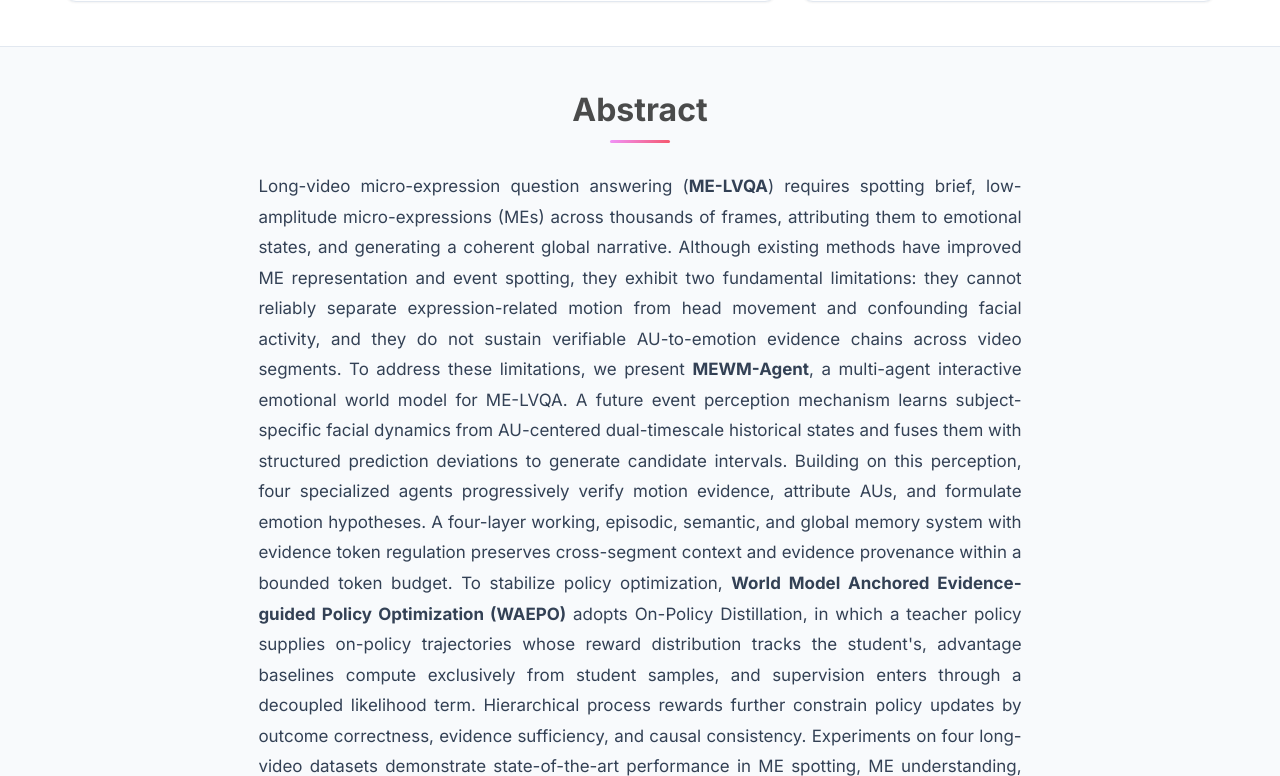
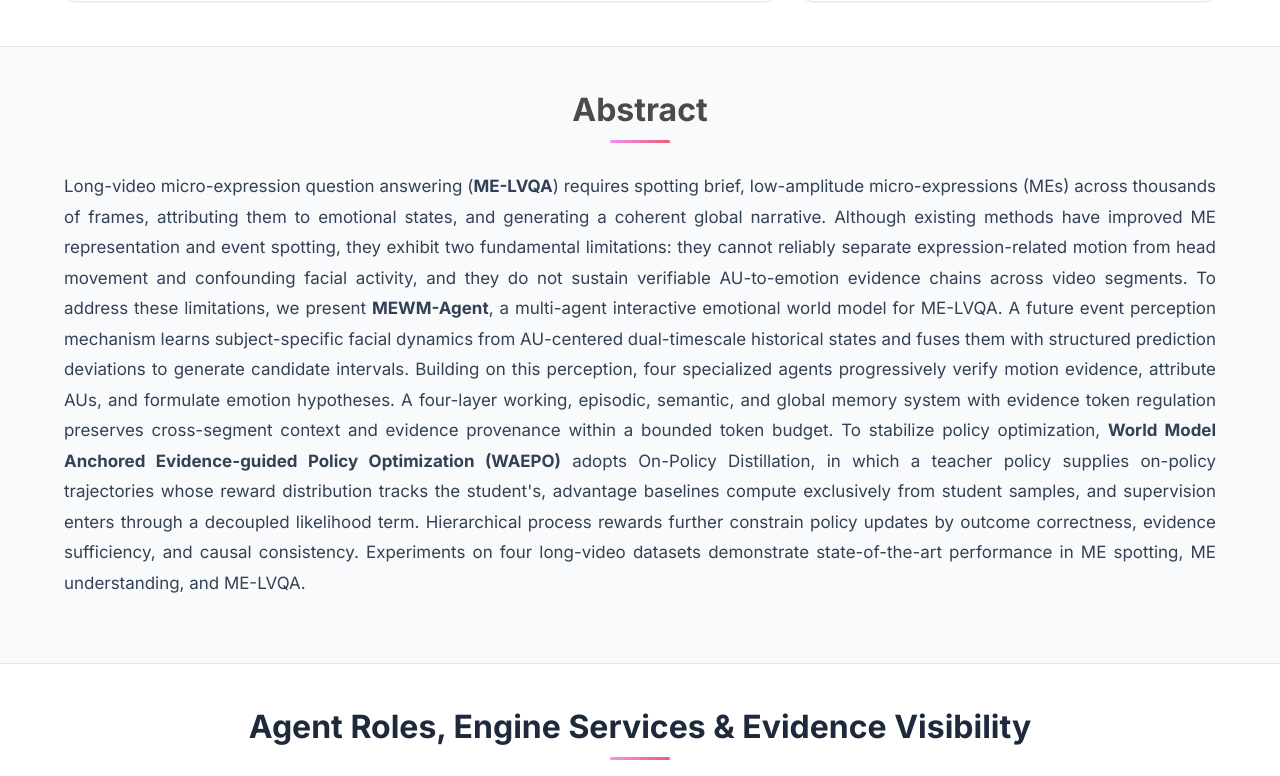
Before and after one commit to Aurora-cc99/MEWM-Agent.io, a plain HTML site: page index.html in a window 1280 px wide. Shown: the part 1299-2075 px from the top of the page. Drawn offline with Linux system fonts and the light colour scheme; some icons are missing.

Commit message:
Widen Abstract section container to match widescreen layout

```diff
--- a/index.html
+++ b/index.html
@@ -210,9 +210,9 @@
 
     <!-- Paper Abstract -->
     <section class="section hero is-light">
-      <div class="container is-max-desktop">
+      <div class="container is-max-widescreen">
         <div class="columns is-centered has-text-centered">
-          <div class="column is-four-fifths">
+          <div class="column is-full">
             <h2 class="title is-3" id="abstract">Abstract</h2>
             <div class="content has-text-justified">
               <p>
```
